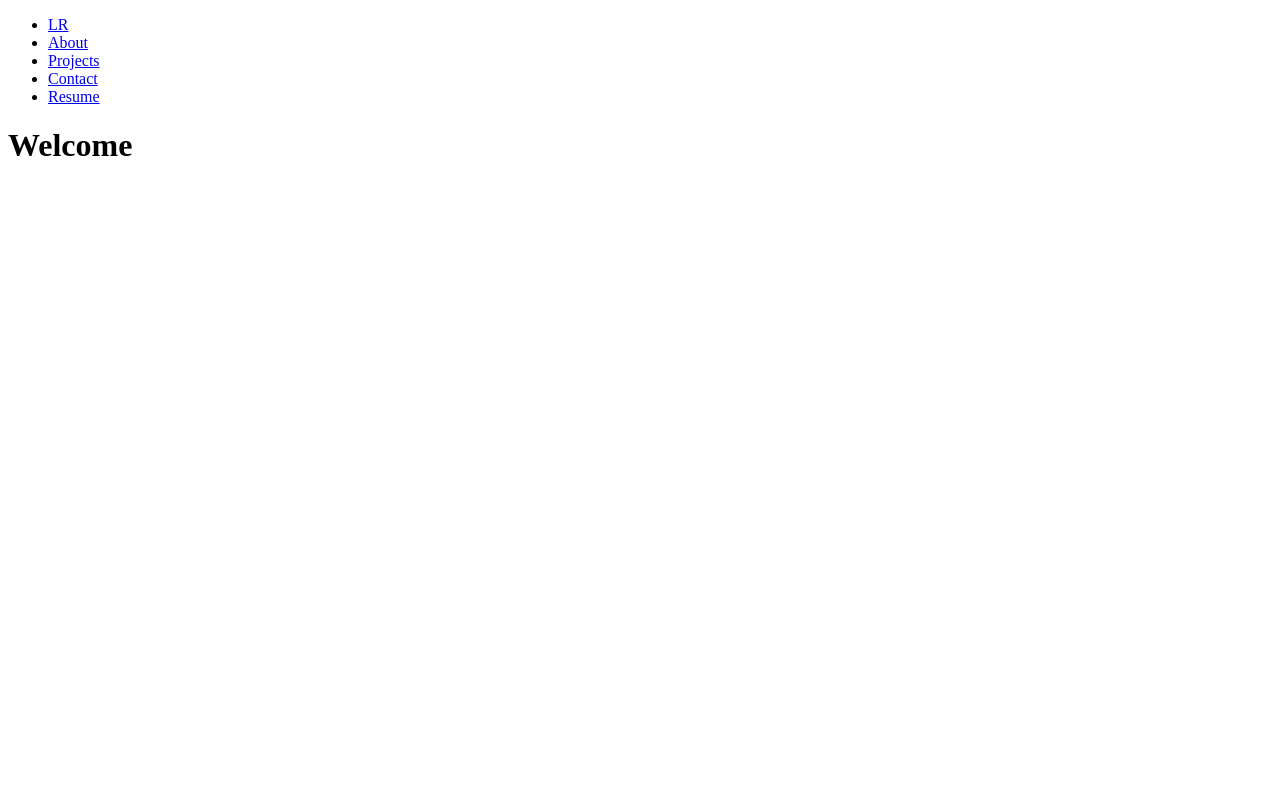
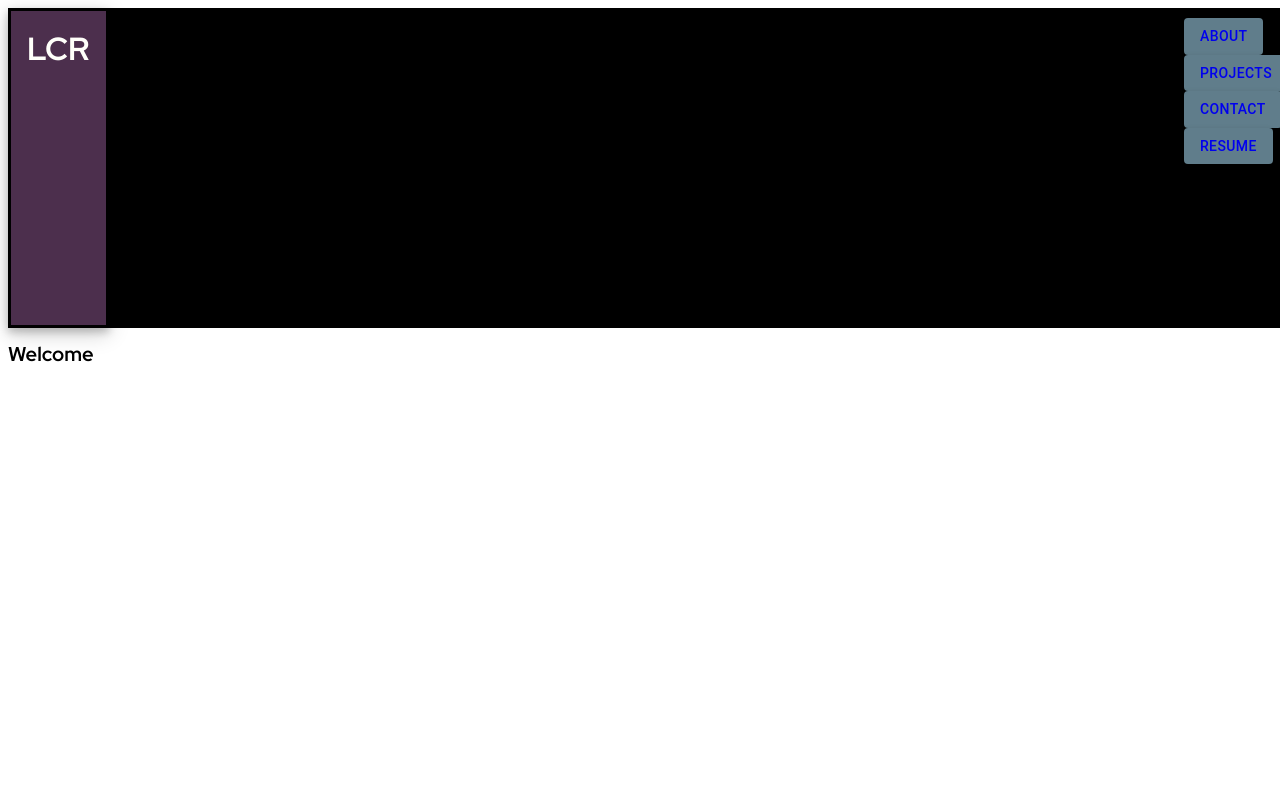
Before and after one commit to lindsayreiner/lindsayreiner.github.io, a React (Create React App) app in the folder client/: page / in a window 1280 px wide. Shown: the top 800 px of the page. Built offline with nearby package versions, Linux system fonts and the light colour scheme.

Commit message:
started creating navbar, added material UI and started styling

```diff
--- a/client/package.json
+++ b/client/package.json
@@ -3,12 +3,15 @@
   "version": "0.1.0",
   "private": true,
   "dependencies": {
+    "@emotion/react": "^11.7.1",
+    "@emotion/styled": "^11.6.0",
     "@mui/material": "^5.2.6",
     "@testing-library/jest-dom": "^5.16.1",
     "@testing-library/react": "^12.1.2",
     "@testing-library/user-event": "^13.5.0",
     "react": "^17.0.2",
     "react-dom": "^17.0.2",
+    "react-icons": "^4.3.1",
     "react-router-dom": "^6.2.1",
     "react-router-hash-link": "^2.4.3",
     "react-scripts": "5.0.0",
--- a/client/public/index.html
+++ b/client/public/index.html
@@ -11,6 +11,9 @@
     />
     <link rel="apple-touch-icon" href="%PUBLIC_URL%/logo192.png" />
 
+    <link rel="preconnect" href="https://fonts.googleapis.com">
+<link rel="preconnect" href="https://fonts.gstatic.com" crossorigin>
+<link href="https://fonts.googleapis.com/css2?family=Red+Hat+Display:wght@400;600;700&display=swap" rel="stylesheet">
 
     <!--
       Notice the use of %PUBLIC_URL% in the tags above.
--- a/client/src/App.js
+++ b/client/src/App.js
@@ -8,6 +8,8 @@ import {
   Routes,
   Route
 } from "react-router-dom";
+
+import './styles/App.css'
 
 function App() {
   return (
--- a/client/src/components/Navbar.js
+++ b/client/src/components/Navbar.js
@@ -1,27 +1,40 @@
 import React from 'react';
 import { Link } from "react-router-dom";
 import { HashLink } from "react-router-hash-link"
+import { styled } from '@mui/material/styles';
+import Button from '@mui/material/Button';
+import { blueGrey } from '@mui/material/colors';
+
+import '../styles/App.css'
+
+const ColorButton = styled(Button)(({ theme }) => ({
+    color: theme.palette.getContrastText(blueGrey[500]),
+    backgroundColor: blueGrey[500],
+    '&:hover': {
+        backgroundColor: blueGrey[700],
+    },
+}));
 
 
 export default function Navbar() {
     return (
         <div>
+
             <nav>
+                <Link className="initials animation" to="/">LCR</Link>
                 <ul>
+
                     <li>
-                        <Link className="initials" to="/">LR</Link>
+                        <ColorButton className="navBtn" variant="contained"><Link className="navBtn" to="/about">About</Link></ColorButton>
                     </li>
                     <li>
-                        <Link to="/about">About</Link>
+                        <ColorButton variant="contained"><Link className="navBtn" to="/projects">Projects</Link></ColorButton>
                     </li>
                     <li>
-                        <Link to="/projects">Projects</Link>
+                        <ColorButton variant="contained"><HashLink className="navBtn" to="#contact">Contact</HashLink></ColorButton>
                     </li>
                     <li>
-                        <HashLink to="#contact">Contact</HashLink>
-                    </li>
-                    <li>
-                        <Link to="/resume">Resume</Link>
+                        <ColorButton variant="contained"><Link className="navBtn" to="/resume">Resume</Link></ColorButton>
                     </li>
                 </ul>
             </nav>
--- /dev/null
+++ b/client/src/styles/App.css
@@ -0,0 +1,129 @@
+/**
+ * /* --------------------
+ *
+ * @format
+ */
+
+/* Custom Properties   */
+/* --------------------*/
+
+:root {
+  --darkest: #270f21;
+  --eggplant: #522b47;
+  --magenta: #7b0828;
+  --rust: #af3800;
+  --sapphire: #066699;
+  --turqoise: #0d838b;
+  --mustard: #ffb400;
+  --pale: #93a8ac;
+  --pale-pink: #e0b2bf;
+  --light: #fffffa;
+}
+
+
+  /* --------------------*/
+  /* Root style          */
+  /* --------------------*/
+
+
+#root {
+    font-family: 'Red Hat Display', sans-serif;
+    font-size: 62.5%;
+    /* padding: 1rem;
+    margin: 1rem; */
+}
+
+/* Sticky footer */
+
+body > footer {
+  position: sticky;
+  top: 100vh;
+}
+
+/* --------------------*/
+/* Scrollbar           */
+/* --------------------*/
+
+/* width */
+::-webkit-scrollbar {
+  width: 10px;
+}
+
+/* Track */
+::-webkit-scrollbar-track {
+  box-shadow: inset 0 0 5px grey;
+  border-radius: 10px;
+}
+
+/* Handle */
+::-webkit-scrollbar-thumb {
+  background: #37444d;
+  border-radius: 10px;
+}
+
+/* Handle on hover */
+::-webkit-scrollbar-thumb:hover {
+  background: #1a2024;
+}
+
+/* --------------------*/
+/* Logo                */
+/* --------------------*/
+
+.initials {
+  font-size: 2rem;
+  font-weight: bold;
+  text-align: center;
+  text-decoration: none;
+  border: 3px solid black;
+  padding: 1rem;
+  color: var(--light);
+  box-shadow: 0 4px 8px 0 rgba(0, 0, 0, 0.2), 0 6px 20px 0 rgba(0, 0, 0, 0.19);
+}
+
+.animation {
+  animation-name: color-flow;
+  animation-duration: 6s;
+  animation-iteration-count: infinite;
+  animation-direction: alternate;
+}
+
+@keyframes color-flow {
+  0% {
+    background-color: var(--magenta);
+  }
+  20% {
+    background-color: var(--rust);
+  }
+  40% {
+    background-color: var(--mustard);
+  }
+  80% {
+    background-color: var(--sapphire);
+  }
+  100% {
+    background-color: var(--eggplant);
+  }
+}
+
+ /* --------------------*/
+  /* Navbar             */
+  /* --------------------*/
+
+nav {
+  background-color: black;
+  width: 100vw;
+  height: 40vh;
+  display: flex;
+  justify-content: space-between;
+  flex-direction: row;
+}
+
+
+.navBtn {
+  text-decoration: none;
+  list-style: none;
+
+  align-items: center;
+  justify-content: center;
+}
```
Also changed, not shown: client/src/styles/Navbar.css (added, +7 -0 lines), client/src/images/GitHub-Mark-32px.png (added).
